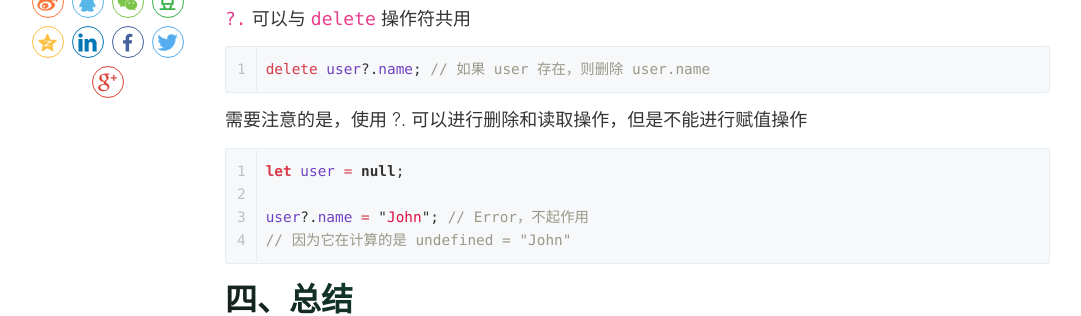
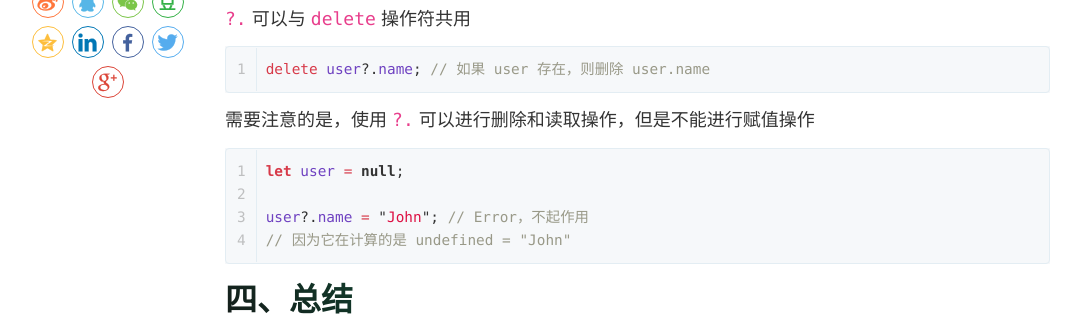
Before and after one commit to kothing/kothing.github.io, a Jekyll site: the page built from _posts/2022-02-15-javascript-optional-chaining.md, in a window 1280 px wide and 900 px high, scrolled down 3466 px. Shown: the part 151-467 px from the top of the window, without its empty margins (50-1131 px from the left). Built offline with Jekyll 4.4.1, drawn with Linux system fonts in a browser that asks for light colours; nearby versions of some CDN libraries; comment, search, counter and statistics services are not loaded.

````diff
--- a/_posts/2022-02-15-javascript-optional-chaining.md
+++ b/_posts/2022-02-15-javascript-optional-chaining.md
@@ -107,7 +107,7 @@ alert(user1?.[key]?.something?.not?.existing); // undefined
 ```js
 delete user?.name; // 如果 user 存在，则删除 user.name
 ```
-需要注意的是，使用 ?. 可以进行删除和读取操作，但是不能进行赋值操作
+需要注意的是，使用 `?.` 可以进行删除和读取操作，但是不能进行赋值操作
 ```js
 let user = null;
 
````
